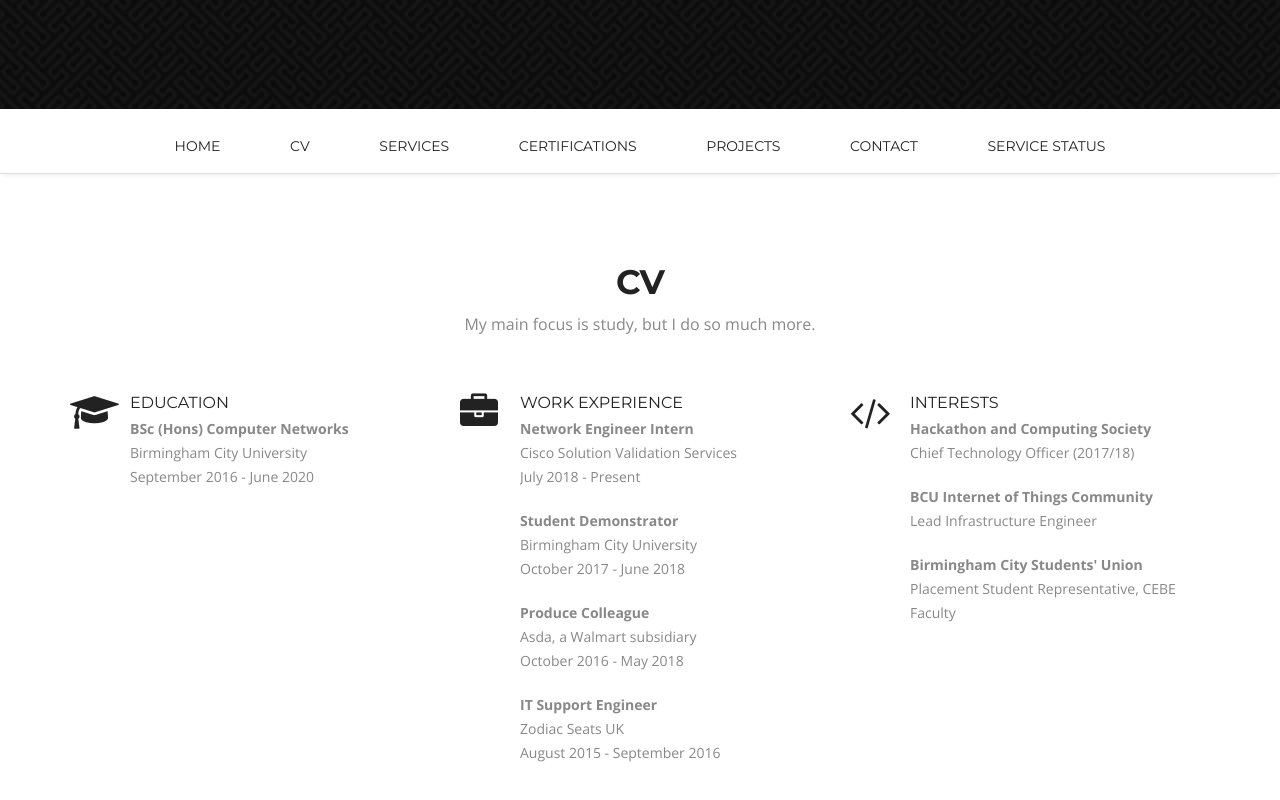
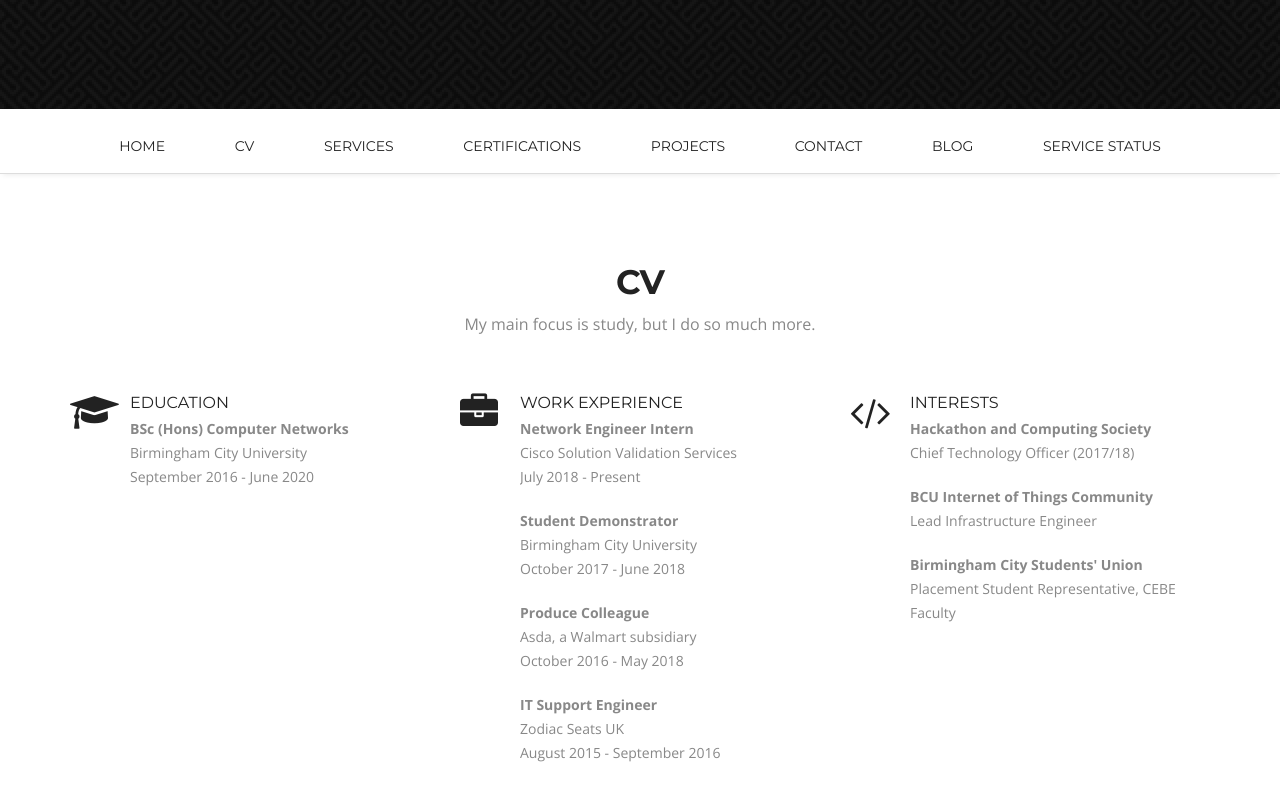
Before and after one commit to InherentMac/luketainton.github.io, a plain HTML site: page index.html in a window 1280 px wide. Shown: the part 856-1656 px from the top of the page. Drawn offline with nearby package versions, Linux system fonts and the light colour scheme.

Commit message:
Add Blog link

```diff
--- a/index.html
+++ b/index.html
@@ -63,6 +63,7 @@
 				<li><a href="#certifications">Certifications</a></li>
 				<li><a href="#portfolio">Projects</a></li>
 				<li><a href="#contact">Contact</a></li>
+				<li><a href="https://blog.luketainton.co.uk">Blog</a></li>
 				<li><a href="https://luketainton.co.uk/status">Service Status</a></li>
 			</ul>
 			<a class="res-nav_click" href="#"><i class="fa-bars"></i></a>
```
